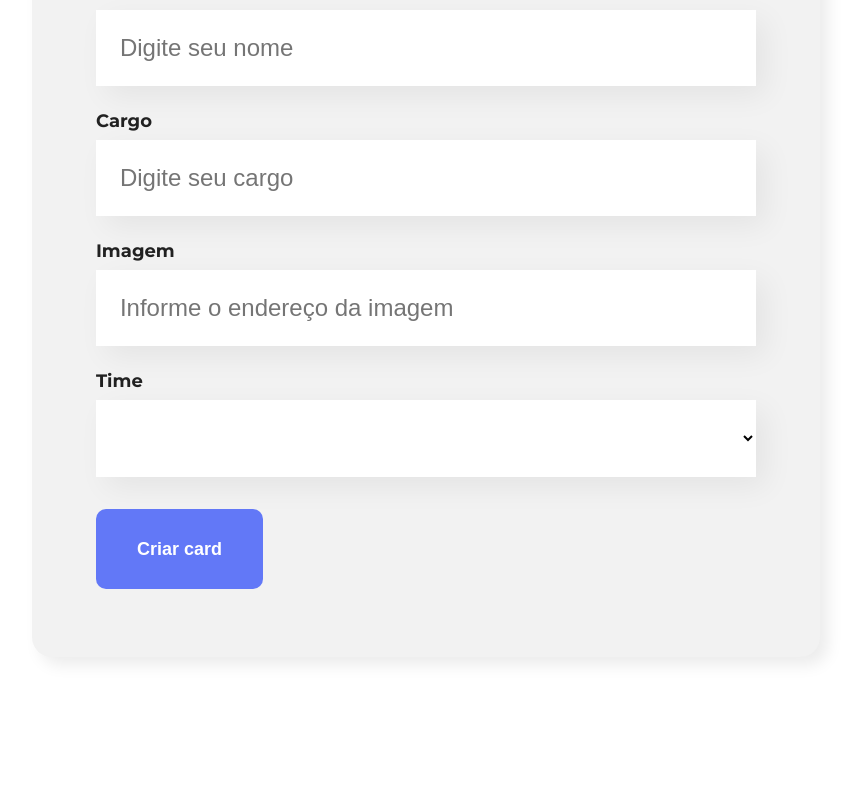
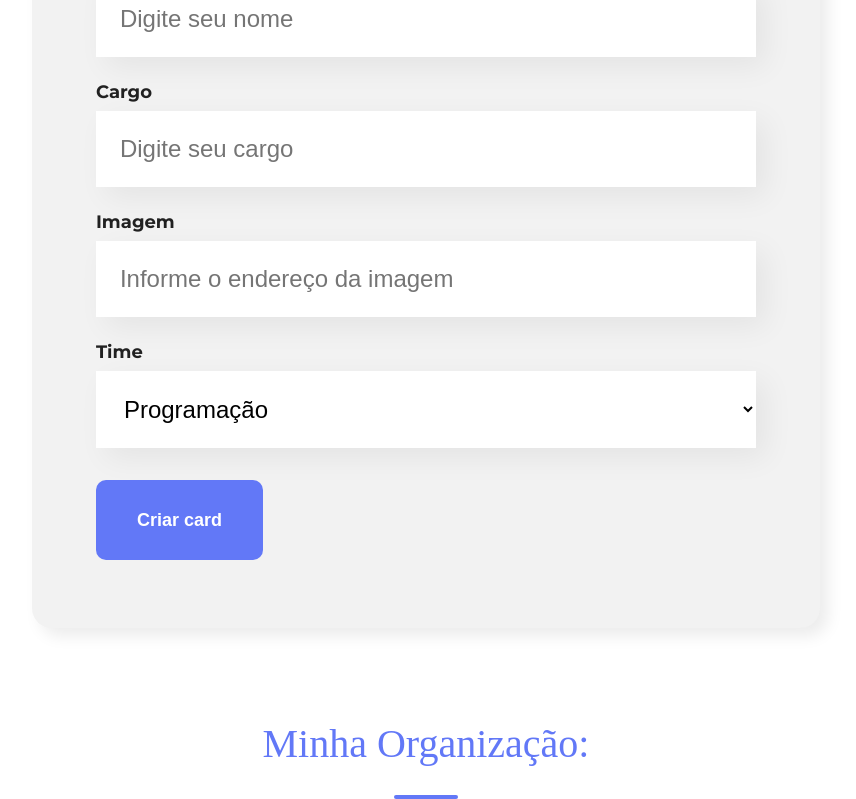
Before and after one commit to ArseniumGX/organo, a React (Vite) app: page / in a window 1280 px wide. Shown: the part 724-1523 px from the top of the page, without its empty margins (214-1070 px from the left). Before the commit the page ends 1461 px from the top, so only its background shows below. Built offline with nearby package versions, Linux system fonts and the light colour scheme.

Commit message:
feat(aula4): implementação dos cards dos times

```diff
--- a/src/App.jsx
+++ b/src/App.jsx
@@ -1,18 +1,73 @@
 import { useState } from "react";
-import { Banner, Form } from "./components";
+import { Banner, Form, Time, Subtitle } from "./components";
 
 function App() {
+  const times = [
+    //  { id: 0, name: "" },
+    {
+      id: 1,
+      name: "Programação",
+      primaryColor: "#57C278",
+      secondaryColor: "#D9F7E9"
+    },
+    {
+      id: 2,
+      name: "Front End",
+      primaryColor: "#82CFFA",
+      secondaryColor: "#E8F8FF"
+    },
+    {
+      id: 3,
+      name: "Data Science",
+      primaryColor: "#A6D157",
+      secondaryColor: "#F0F8E2"
+    },
+    {
+      id: 5,
+      name: "DevOps",
+      primaryColor: "#E06B69",
+      secondaryColor: "#FDE7E8"
+    },
+    {
+      id: 6,
+      name: "UX e Design",
+      primaryColor: "#DB6EBF",
+      secondaryColor: "#FAE9F5"
+    },
+    {
+      id: 7,
+      name: "Mobile",
+      primaryColor: "#FFBA05",
+      secondaryColor: "#FFF5D9"
+    },
+    {
+      id: 8,
+      name: "Inovação e Gestão",
+      primaryColor: "#FF8A29",
+      secondaryColor: "#FFEEDF"
+    }
+  ];
+
   const [colabs, setColabs] = useState([]);
 
   const onSubmitNewColab = (colab) => {
-		console.info(colab);
     setColabs([...colabs, colab]);
   };
 
   return (
     <div className="App">
       <Banner />
-			<Form onSubmit={(colab) => onSubmitNewColab(colab)} />
+      <Form onSubmit={(colab) => onSubmitNewColab(colab)} times={times} />
+      <Subtitle />
+      {times.map((time) => (
+        <Time
+          key={time.id}
+          name={time.name}
+          primaryColor={time.primaryColor}
+          secondaryColor={time.secondaryColor}
+          colabs={colabs.filter((colab) => colab.time === time.name)}
+        />
+      ))}
     </div>
   );
 }
--- /dev/null
+++ b/src/components/Card/Card.jsx
@@ -0,0 +1,18 @@
+import style from "./Card.module.scss";
+
+export function Card({ image, name, cargo, bgStyle }) {
+  return (
+    <div className={style.card}>
+      <div
+        className={style.card__header}
+        style={{ "--bg-card-color": bgStyle }}
+      >
+        <img src={image} alt={name} />
+      </div>
+      <div className={style.card__footer}>
+        <h4>{name}</h4>
+        <h5>{cargo}</h5>
+      </div>
+    </div>
+  );
+}
--- /dev/null
+++ b/src/components/Card/Card.module.scss
@@ -0,0 +1,40 @@
+.card {
+  width: 280px;
+  text-align: center;
+  margin: 12px;
+
+  &__header {
+    background-color: var(--bg-card-color);
+    border-radius: 10px 10px 0px 0px;
+
+    img {
+      width: 100px;
+      border-radius: 50%;
+      position: relative;
+      bottom: -50px;
+    }
+  }
+
+  &__footer {
+    background: #ffffff;
+    box-shadow: 5px 5px 15px rgba(0, 0, 0, 0.08);
+    border-radius: 0px 0px 10px 10px;
+    padding-top: 90px;
+    padding-bottom: 40px;
+
+    h4 {
+      color: #6278f7;
+      font-size: 18px;
+      line-height: 22px;
+      font-weight: bold;
+      margin-bottom: 8px;
+    }
+
+    h5 {
+      font-size: 18px;
+      line-height: 22px;
+      color: #212121;
+      padding: 0 16px;
+    }
+  }
+}
--- a/src/components/DropList/DropList.jsx
+++ b/src/components/DropList/DropList.jsx
@@ -11,8 +11,8 @@ export function DropList(props) {
         name={props.name}
         required={props.required}
       >
-				{props.time.map((item) => (
-					<option key={item}>{item}</option>
+        {props.itens.map((item) => (
+          <option key={item.id}>{item.name}</option>
         ))}
       </select>
     </div>
--- a/src/components/Form/Form.jsx
+++ b/src/components/Form/Form.jsx
@@ -3,18 +3,6 @@ import { TextField, Button, DropList } from "../";
 import { useState } from "react";
 
 export function Form(props) {
-	const times = [
-		null,
-		"Programação",
-		"Front-end",
-		"Data Science",
-		"Intelegência Artificial",
-		"DevOps",
-		"UX e Design",
-		"Mobile",
-		"Inovação e Gestão",
-	];
-
   const [nome, setNome] = useState("");
   const [cargo, setCargo] = useState("");
   const [imagem, setImagem] = useState("");
@@ -23,6 +11,14 @@ export function Form(props) {
   const onSave = (e) => {
     e.preventDefault();
     props.onSubmit({ nome, cargo, imagem, time });
+    onReset();
+  };
+
+  const onReset = () => {
+    setNome("");
+    setCargo("");
+    setImagem("");
+    setTime("");
   };
 
   return (
@@ -62,7 +58,7 @@ export function Form(props) {
           required={true}
           name="time"
           label="Time"
-					time={times}
+          itens={props.times}
         />
         <Button>
           <p>Criar card</p>
--- /dev/null
+++ b/src/components/Subtitle/Subtitle.jsx
@@ -0,0 +1,9 @@
+import style from "./Subtitle.module.scss";
+
+export function Subtitle() {
+  return (
+    <div className={style.subtitle}>
+      <h2>Minha Organização:</h2>
+    </div>
+  );
+}
--- /dev/null
+++ b/src/components/Subtitle/Subtitle.module.scss
@@ -0,0 +1,25 @@
+.subtitle {
+  display: flex;
+  flex-wrap: nowrap;
+  flex-direction: column;
+
+  h2 {
+    color: #6278f7;
+    text-align: center;
+    font-weight: 400;
+    line-height: 72px;
+    font-size: 40px;
+  }
+
+  h2::after {
+    content: "";
+    width: 64px;
+    height: 4px;
+    background-color: #6278f7;
+    display: flex;
+    margin-left: auto;
+    margin-right: auto;
+    margin-top: 15px;
+    border-radius: 4px;
+  }
+}
--- /dev/null
+++ b/src/components/Time/Time.jsx
@@ -0,0 +1,26 @@
+import style from "./Time.module.scss";
+import { Card } from "../Card/Card";
+
+export function Time(props) {
+  return (
+    props.colabs.length > 0 && (
+      <section
+        className={style.time}
+        style={{ backgroundColor: props.secondaryColor }}
+      >
+        <h3 style={{ "--bg-time-color": props.primaryColor }}>{props.name}</h3>
+        <div className={style.time__cards}>
+          {props.colabs.map((colab) => (
+            <Card
+              key={colab.id}
+              name={colab.name}
+              image={colab.imagem}
+              cargo={colab.cargo}
+              bgStyle={props.primaryColor}
+            />
+          ))}
+        </div>
+      </section>
+    )
+  );
+}
--- /dev/null
+++ b/src/components/Time/Time.module.scss
@@ -0,0 +1,33 @@
+.time {
+  display: flex;
+  flex-direction: column;
+  padding: 32px;
+
+  &__cards {
+    display: flex;
+    flex: wrap row;
+    align-items: center;
+    justify-content: space-around;
+  }
+
+  h3 {
+    color: #212121;
+    font-weight: 400;
+    text-align: center;
+    font-size: 32px;
+    padding-bottom: 8px;
+  }
+
+  h3::after {
+    content: "";
+    width: 32px;
+    height: 4px;
+    background-color: var(--bg-time-color);
+    display: flex;
+    margin-left: auto;
+    margin-right: auto;
+    margin-top: 15px;
+    margin-bottom: 80px;
+    border-radius: 4px;
+  }
+}
--- a/src/components/index.js
+++ b/src/components/index.js
@@ -3,3 +3,6 @@ export { TextField } from "./TextField/TextField";
 export { Form } from "./Form/Form";
 export { Button } from "./Button/Button";
 export { DropList } from "./DropList/DropList";
+export { Time } from "./Time/Time";
+export { Subtitle } from "./Subtitle/Subtitle";
+export { Card } from "./Card/Card";
--- a/src/index.scss
+++ b/src/index.scss
@@ -16,4 +16,5 @@ h4,
 h5,
 h6 {
   font-family: "Prata", serif;
+  margin: 0;
 }
```
Also changed, not shown: 1 other file (tests, documents, lock files or other folders). Lines whose indentation alone changed are shown as unchanged.
